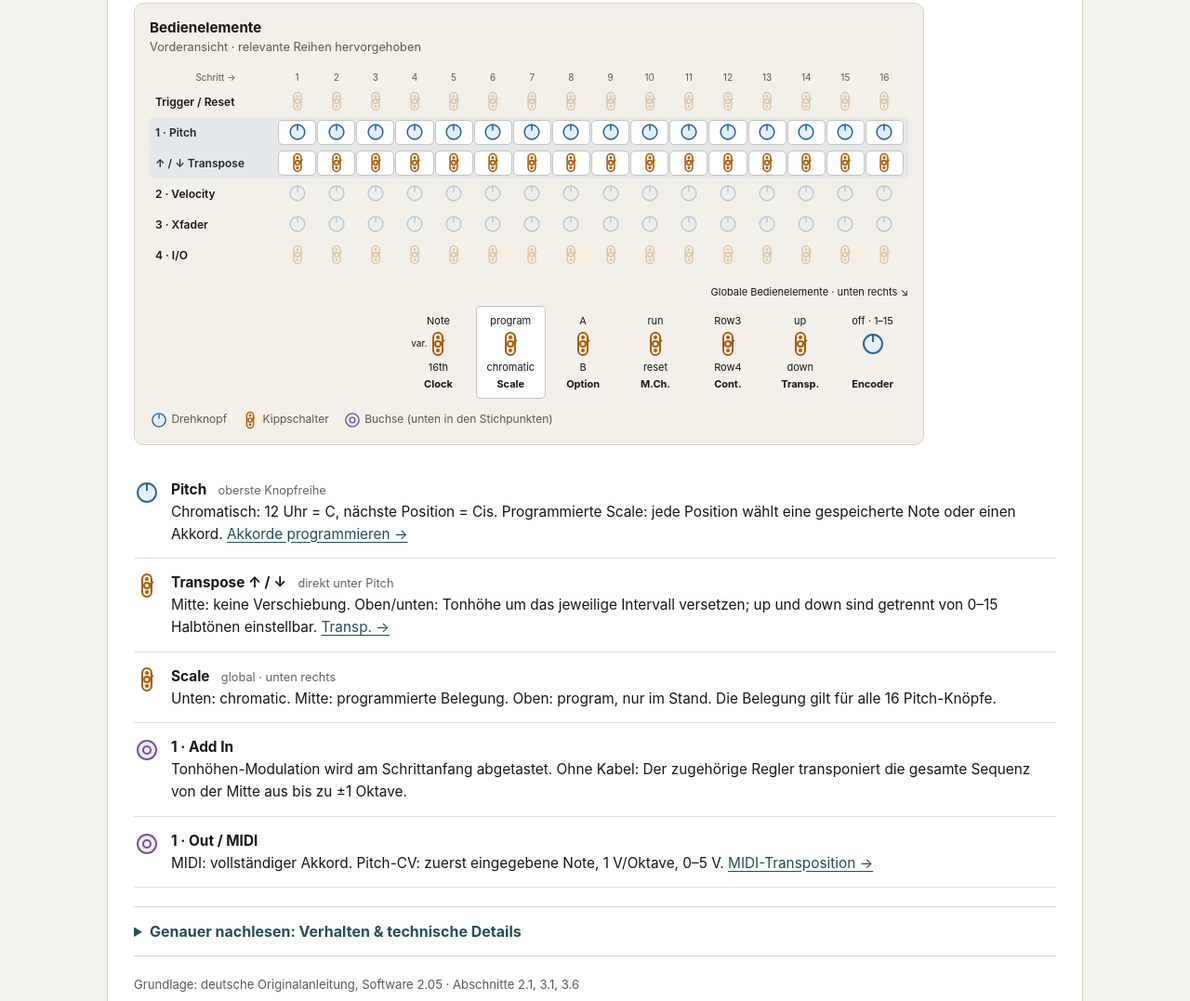
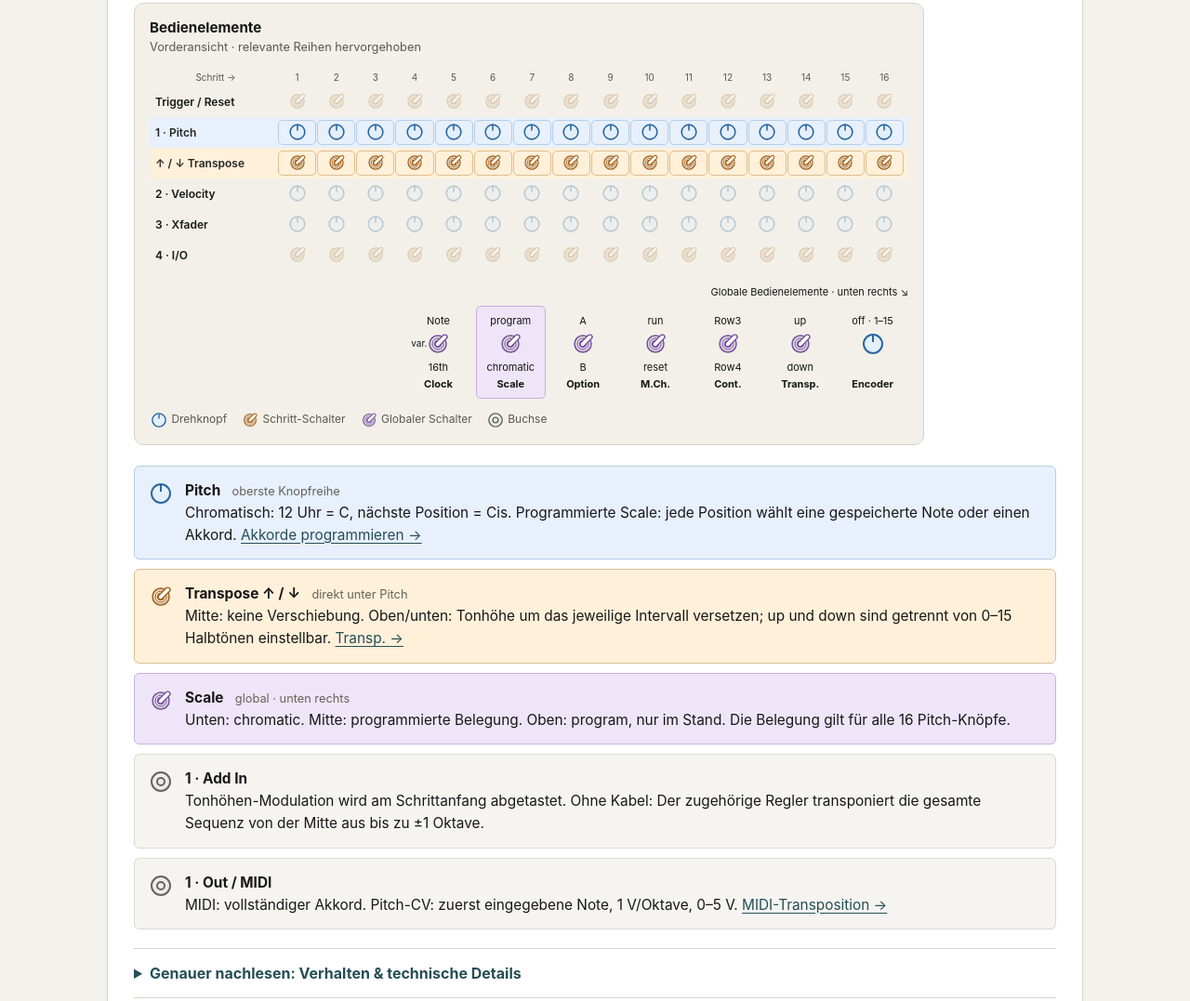
Before and after one commit to flowsn/SND, an Astro site: page / in a window 1280 px wide. Shown: the part 1761-2838 px from the top of the page at 93% size. Built offline with nearby package versions, Linux system fonts and the light colour scheme; Astro itself is replaced by a stand-in of ours.

Commit message:
Use hardware-style toggles and match control highlights to explanations

```diff
--- a/src/components/CompactRows.astro
+++ b/src/components/CompactRows.astro
@@ -5,22 +5,26 @@ const de = language === 0;
 ---
 <ul class="control-bullets">
   {chapter === 'pitch' ? <>
-    <li><ControlSymbol kind="knob"/><div><strong>Pitch</strong> <span class="control-place">{de ? 'oberste Knopfreihe' : 'top knob row'}</span><br/>{de ? 'Chromatisch: 12 Uhr = C, nächste Position = Cis. Programmierte Scale: jede Position wählt eine gespeicherte Note oder einen Akkord.' : 'Chromatic: 12 o’clock = C, next position = C-sharp. Programmed Scale: each position selects a stored note or chord.'} <a href="#scale-reference">{de ? 'Akkorde programmieren →' : 'Program chords →'}</a></div></li>
-    <li><ControlSymbol kind="switch"/><div><strong>Transpose ↑ / ↓</strong> <span class="control-place">{de ? 'direkt unter Pitch' : 'directly below Pitch'}</span><br/>{de ? 'Mitte: keine Verschiebung. Oben/unten: Tonhöhe um das jeweilige Intervall versetzen; up und down sind getrennt von 0–15 Halbtönen einstellbar.' : 'Middle: no shift. Up/down: shift pitch by the corresponding interval; up and down are separately adjustable from 0–15 semitones.'} <a href="#global-controls">Transp. →</a></div></li>
-    <li><ControlSymbol kind="switch"/><div><strong>Scale</strong> <span class="control-place">{de ? 'global · unten rechts' : 'global · bottom right'}</span><br/>{de ? 'Unten: chromatic. Mitte: programmierte Belegung. Oben: program, nur im Stand. Die Belegung gilt für alle 16 Pitch-Knöpfe.' : 'Down: chromatic. Middle: programmed map. Up: program, while stopped only. The map applies to all 16 Pitch knobs.'}</div></li>
-    <li><ControlSymbol kind="socket"/><div><strong>1 · Add In</strong><br/>{de ? 'Tonhöhen-Modulation wird am Schrittanfang abgetastet. Ohne Kabel: Der zugehörige Regler transponiert die gesamte Sequenz von der Mitte aus bis zu ±1 Oktave.' : 'Pitch modulation is sampled at the start of each step. Unpatched: its control transposes the whole sequence by up to ±1 octave from the middle position.'}</div></li>
-    <li><ControlSymbol kind="socket"/><div><strong>1 · Out / MIDI</strong><br/>{de ? 'MIDI: vollständiger Akkord. Pitch-CV: zuerst eingegebene Note, 1 V/Oktave, 0–5 V.' : 'MIDI: full chord. Pitch CV: first-entered note, 1 V/octave, 0–5 V.'} <a href="#remote">{de ? 'MIDI-Transposition →' : 'MIDI transposition →'}</a></div></li>
+    <li class="tone-knob"><ControlSymbol kind="knob"/><div><strong>Pitch</strong> <span class="control-place">{de ? 'oberste Knopfreihe' : 'top knob row'}</span><br/>{de ? 'Chromatisch: 12 Uhr = C, nächste Position = Cis. Programmierte Scale: jede Position wählt eine gespeicherte Note oder einen Akkord.' : 'Chromatic: 12 o’clock = C, next position = C-sharp. Programmed Scale: each position selects a stored note or chord.'} <a href="#scale-reference">{de ? 'Akkorde programmieren →' : 'Program chords →'}</a></div></li>
+    <li class="tone-step"><ControlSymbol kind="switch"/><div><strong>Transpose ↑ / ↓</strong> <span class="control-place">{de ? 'direkt unter Pitch' : 'directly below Pitch'}</span><br/>{de ? 'Mitte: keine Verschiebung. Oben/unten: Tonhöhe um das jeweilige Intervall versetzen; up und down sind getrennt von 0–15 Halbtönen einstellbar.' : 'Middle: no shift. Up/down: shift pitch by the corresponding interval; up and down are separately adjustable from 0–15 semitones.'} <a href="#global-controls">Transp. →</a></div></li>
+    <li class="tone-global"><ControlSymbol kind="switch" scope="global"/><div><strong>Scale</strong> <span class="control-place">{de ? 'global · unten rechts' : 'global · bottom right'}</span><br/>{de ? 'Unten: chromatic. Mitte: programmierte Belegung. Oben: program, nur im Stand. Die Belegung gilt für alle 16 Pitch-Knöpfe.' : 'Down: chromatic. Middle: programmed map. Up: program, while stopped only. The map applies to all 16 Pitch knobs.'}</div></li>
+    <li class="tone-socket"><ControlSymbol kind="socket"/><div><strong>1 · Add In</strong><br/>{de ? 'Tonhöhen-Modulation wird am Schrittanfang abgetastet. Ohne Kabel: Der zugehörige Regler transponiert die gesamte Sequenz von der Mitte aus bis zu ±1 Oktave.' : 'Pitch modulation is sampled at the start of each step. Unpatched: its control transposes the whole sequence by up to ±1 octave from the middle position.'}</div></li>
+    <li class="tone-socket"><ControlSymbol kind="socket"/><div><strong>1 · Out / MIDI</strong><br/>{de ? 'MIDI: vollständiger Akkord. Pitch-CV: zuerst eingegebene Note, 1 V/Oktave, 0–5 V.' : 'MIDI: full chord. Pitch CV: first-entered note, 1 V/octave, 0–5 V.'} <a href="#remote">{de ? 'MIDI-Transposition →' : 'MIDI transposition →'}</a></div></li>
   </> : <>
-    <li><ControlSymbol kind="knob"/><div><strong>Velocity</strong> <span class="control-place">{de ? 'zweite Knopfreihe' : 'second knob row'}</span><br/>{de ? 'Normalmodus: links 1, rechts 127; Klickposition in der Mitte etwa 62–64. In Dual-/Split-Modi steuert der Knopf zusätzlich die Verteilung auf zwei MIDI-Kanäle.' : 'Normal mode: left 1, right 127; click position in the middle approximately 62–64. In Dual/Split modes, the knob also controls distribution across two MIDI channels.'}</div></li>
-    <li><ControlSymbol kind="switch"/><div><strong>Option ↓ B + </strong><ControlSymbol kind="knob"/><strong> Encoder 1–7</strong><br/>{de ? 'Velocity-Modus wählen; siehe Tabelle. Basis-Kanal + nächsthöherer Kanal. Bei Split gehört die Mittelstellung zum Basis-Kanal.' : 'Select the velocity mode; see table. Base channel + next higher channel. In Split modes, the middle position belongs to the base channel.'} <a href="#option-b">{de ? 'Option B einstellen →' : 'Set Option B →'}</a></div></li>
-    <li><ControlSymbol kind="socket"/><div><strong>2 · Add In</strong><br/>{de ? 'Modulation wird zur Knopfstellung addiert. In Split-Modi kann sie auch den MIDI-Kanal wechseln. B4/B5: gegensinnige Wirkung auf die beiden Hälften; B6/B7: gleichsinnig.' : 'Modulation is added to the knob setting. In Split modes it can also change the MIDI channel. B4/B5: opposite effect on the two halves; B6/B7: same direction.'} <a href="#io">{de ? 'Pro Schritt schalten →' : 'Switch per step →'}</a></div></li>
-    <li><ControlSymbol kind="socket"/><div><strong>2 · Out</strong><br/>{de ? 'CV folgt Add In kontinuierlich, auch innerhalb des Schritts. Die MIDI-Modi verändern diesen analogen Ausgang nicht.' : 'CV follows Add In continuously, including within the step. MIDI modes do not change this analog output.'}</div></li>
+    <li class="tone-knob"><ControlSymbol kind="knob"/><div><strong>Velocity</strong> <span class="control-place">{de ? 'zweite Knopfreihe' : 'second knob row'}</span><br/>{de ? 'Normalmodus: links 1, rechts 127; Klickposition in der Mitte etwa 62–64. In Dual-/Split-Modi steuert der Knopf zusätzlich die Verteilung auf zwei MIDI-Kanäle.' : 'Normal mode: left 1, right 127; click position in the middle approximately 62–64. In Dual/Split modes, the knob also controls distribution across two MIDI channels.'}</div></li>
+    <li class="tone-global"><ControlSymbol kind="switch" scope="global" position="down"/><div><strong>Option ↓ B + </strong><ControlSymbol kind="knob"/><strong> Encoder 1–7</strong><br/>{de ? 'Velocity-Modus wählen; siehe Tabelle. Basis-Kanal + nächsthöherer Kanal. Bei Split gehört die Mittelstellung zum Basis-Kanal.' : 'Select the velocity mode; see table. Base channel + next higher channel. In Split modes, the middle position belongs to the base channel.'} <a href="#option-b">{de ? 'Option B einstellen →' : 'Set Option B →'}</a></div></li>
+    <li class="tone-socket"><ControlSymbol kind="socket"/><div><strong>2 · Add In</strong><br/>{de ? 'Modulation wird zur Knopfstellung addiert. In Split-Modi kann sie auch den MIDI-Kanal wechseln. B4/B5: gegensinnige Wirkung auf die beiden Hälften; B6/B7: gleichsinnig.' : 'Modulation is added to the knob setting. In Split modes it can also change the MIDI channel. B4/B5: opposite effect on the two halves; B6/B7: same direction.'} <a href="#io">{de ? 'Pro Schritt schalten →' : 'Switch per step →'}</a></div></li>
+    <li class="tone-socket"><ControlSymbol kind="socket"/><div><strong>2 · Out</strong><br/>{de ? 'CV folgt Add In kontinuierlich, auch innerhalb des Schritts. Die MIDI-Modi verändern diesen analogen Ausgang nicht.' : 'CV follows Add In continuously, including within the step. MIDI modes do not change this analog output.'}</div></li>
   </>}
 </ul>
 {chapter === 'velocity' && <p class="compact-example"><strong>Dual / X-fade:</strong> {de ? 'Basis-Kanal = Akkord · zweiter Kanal = zuerst eingegebene Note.' : 'Base channel = chord · second channel = first-entered note.'} <a href="#scale-reference">{de ? 'Akkord-Eingabe →' : 'Chord entry →'}</a></p>}
 <style>
   .control-bullets {list-style:none;padding:0;margin:1rem 0;}
-  .control-bullets li {display:flex;align-items:flex-start;gap:12px;padding:14px 0;border-bottom:1px solid #e1ded5;line-height:1.55;font-size:.96rem;}
+  .control-bullets li {display:flex;align-items:flex-start;gap:12px;padding:14px;margin-bottom:10px;border:1px solid var(--control-edge);border-radius:6px;background:var(--control-fill);line-height:1.55;font-size:.96rem;}
+  .tone-knob {--control-fill:#e7f0fb;--control-edge:#b4cde6;}
+  .tone-step {--control-fill:#fff0da;--control-edge:#ddbe90;}
+  .tone-global {--control-fill:#eee5f8;--control-edge:#c8afdf;}
+  .tone-socket {--control-fill:#f5f4f0;--control-edge:#ddd9d0;}
   .control-bullets li > :global(svg) {margin-top:1px;}
   .control-bullets strong {font-weight:750;}
   .control-place {font-size:.8rem;color:#666158;margin-left:8px;}
--- a/src/components/ControlSymbol.astro
+++ b/src/components/ControlSymbol.astro
@@ -1,11 +1,21 @@
 ---
-const { kind = 'knob' } = Astro.props;
+const { kind = 'knob', scope = 'step', position = 'middle' } = Astro.props;
 ---
-<svg class={`control-symbol symbol-${kind}`} viewBox="0 0 28 28" aria-hidden="true">
-  {kind === 'knob' ? <><circle cx="14" cy="14" r="10"/><path d="M14 5v7"/></> : kind === 'switch' ? <><rect x="9" y="2" width="10" height="24" rx="5"/><circle cx="14" cy="7" r="1"/><circle cx="14" cy="21" r="1"/><path d="M14 15l7-5"/><circle cx="14" cy="14" r="3"/></> : <><circle cx="14" cy="14" r="10"/><circle cx="14" cy="14" r="4"/></>}
+<svg class={`control-symbol symbol-${kind} scope-${scope}`} viewBox="0 0 28 28" aria-hidden="true">
+  {kind === 'knob' ? <><circle cx="14" cy="14" r="10"/><path d="M14 5v7"/></> : kind === 'switch' ? <>
+    <circle class="toggle-base" cx="14" cy="14" r="9"/>
+    <circle class="toggle-ring" cx="14" cy="14" r="6"/>
+    <circle class="toggle-pivot" cx="14" cy="14" r="3.5"/>
+    <rect class="toggle-lever" x="11.5" y="1" width="5" height="16" rx="2.5" transform={position === 'down' ? 'rotate(180 14 14)' : position === 'middle' ? 'rotate(45 14 14)' : undefined}/>
+  </> : <><circle cx="14" cy="14" r="10"/><circle cx="14" cy="14" r="4"/></>}
 </svg>
 <style>
   .control-symbol {width:28px;height:28px;display:inline-block;flex:none;vertical-align:middle;fill:#e4effb;stroke:#2867a0;stroke-width:2;}
-  .symbol-switch {fill:#fff0dc;stroke:#a45e13;}
-  .symbol-socket {fill:#efe9f7;stroke:#765398;}
+  .symbol-switch {fill:#fff0dc;stroke:#a45e13;stroke-width:1.5;}
+  .symbol-switch.scope-global {fill:#eee5fa;stroke:#7851a1;}
+  .toggle-base {fill:#dedbd3;}
+  .toggle-ring {fill:inherit;stroke-width:1;}
+  .toggle-pivot {fill:#c6c1b5;}
+  .toggle-lever {fill:#fffdf8;stroke-width:1.4;}
+  .symbol-socket {fill:#eeeDEA;stroke:#66645e;}
 </style>
--- a/src/components/PanelLocator.astro
+++ b/src/components/PanelLocator.astro
@@ -23,15 +23,15 @@ const globalControls = [
   <figcaption>{language === 0 ? 'Bedienelemente' : 'Controls'} <span>{language === 0 ? 'Vorderansicht · relevante Reihen hervorgehoben' : 'Front view · relevant rows highlighted'}</span></figcaption>
   <div class="panel-body" aria-hidden="true">
     <div class="panel-grid panel-numbers"><span>{language === 0 ? 'Schritt →' : 'Step →'}</span>{Array.from({length:16},(_,i)=><span>{i+1}</span>)}</div>
-    {controls.map(control=><div class:list={['panel-grid',{'row-highlight':rows.includes(control.id)}]}>
+    {controls.map(control=><div class:list={['panel-grid',control.kind === 'locator-knob' ? 'tone-knob' : 'tone-step',{'row-highlight':rows.includes(control.id)}]}>
       <span class="panel-row-label">{control.label}</span>
       {Array.from({length:16},(_,i)=><span class:list={['panel-cell',{'target-control':rows.includes(control.id) && (!firstStep || i===0)}]}><ControlSymbol kind={control.kind === 'locator-knob' ? 'knob' : 'switch'}/></span>)}
     </div>)}
     <div class="panel-global-caption">{language === 0 ? 'Globale Bedienelemente · unten rechts ↘' : 'Global controls · bottom right ↘'}</div>
     <div class="scroll-hint">{language === 0 ? '↔ Schalterreihe seitlich verschieben' : '↔ Scroll the switch row sideways'}</div>
-    <div class="global-scroll"><div class="panel-globals">{globalControls.map(control=><div class:list={['global-cell',{'target-control':globals.includes(control.name)}]}><span class="position-label">{control.up}</span><div class="switch-drawing">{control.middle && <small>{control.middle}</small>}<ControlSymbol kind={control.name === 'Encoder' ? 'knob' : 'switch'}/></div><span class="position-label">{control.down || '\u00a0'}</span><strong>{control.name}</strong></div>)}</div></div>
+    <div class="global-scroll"><div class="panel-globals">{globalControls.map(control=><div class:list={['global-cell',control.name === 'Encoder' ? 'tone-knob' : 'tone-global',{'target-control':globals.includes(control.name)}]}><span class="position-label">{control.up}</span><div class="switch-drawing">{control.middle && <small>{control.middle}</small>}<ControlSymbol kind={control.name === 'Encoder' ? 'knob' : 'switch'} scope="global"/></div><span class="position-label">{control.down || '\u00a0'}</span><strong>{control.name}</strong></div>)}</div></div>
   </div>
-  <div class="panel-key"><span><ControlSymbol kind="knob"/> {language === 0 ? 'Drehknopf' : 'Knob'}</span><span><ControlSymbol kind="switch"/> {language === 0 ? 'Kippschalter' : 'Toggle'}</span><span><ControlSymbol kind="socket"/> {language === 0 ? 'Buchse (unten in den Stichpunkten)' : 'Socket (in the bullets below)'}</span></div>
+  <div class="panel-key"><span><ControlSymbol kind="knob"/> {language === 0 ? 'Drehknopf' : 'Knob'}</span><span><ControlSymbol kind="switch"/> {language === 0 ? 'Schritt-Schalter' : 'Step switch'}</span><span><ControlSymbol kind="switch" scope="global"/> {language === 0 ? 'Globaler Schalter' : 'Global switch'}</span><span><ControlSymbol kind="socket"/> {language === 0 ? 'Buchse' : 'Socket'}</span></div>
   {firstStep && <p class="panel-key">{language === 0 ? 'Zum Programmieren nur Pitch von Schritt 1 benutzen.' : 'For programming, use only the step 1 Pitch knob.'}</p>}
 </figure>
 <style>
@@ -46,9 +46,12 @@ const globalControls = [
   .locator-knob {width:18px; height:18px; border:2px solid #88857b; border-radius:50%; position:relative; background:#e3e0d7;}
   .locator-knob::after {content:''; position:absolute; height:5px; width:2px; background:#666; top:1px; left:6px;}
   .locator-switch {width:6px; height:15px; background:#bdb9ad; border:1px solid #8d897d; border-radius:4px;}
-  .row-highlight {background:#e5e8ea; color:#252525;}
+  .tone-knob {--control-fill:#e7f0fb;--control-edge:#b4cde6;}
+  .tone-step {--control-fill:#fff0da;--control-edge:#ddbe90;}
+  .tone-global {--control-fill:#eee5f8;--control-edge:#c8afdf;}
+  .row-highlight {background:var(--control-fill); color:#252525;}
   .panel-cell:not(.target-control) {opacity:.28;}
-  .target-control {background:#fff; outline:1px solid #c3c3bc;}
+  .target-control {background:var(--control-fill); outline:1px solid var(--control-edge);}
   .panel-cell :global(svg) {width:22px;height:22px;}
   .target-control .locator-knob {background:#fff; border-color:#fff;}
   .target-control .locator-switch {background:#fff; border-color:#fff;}
```
